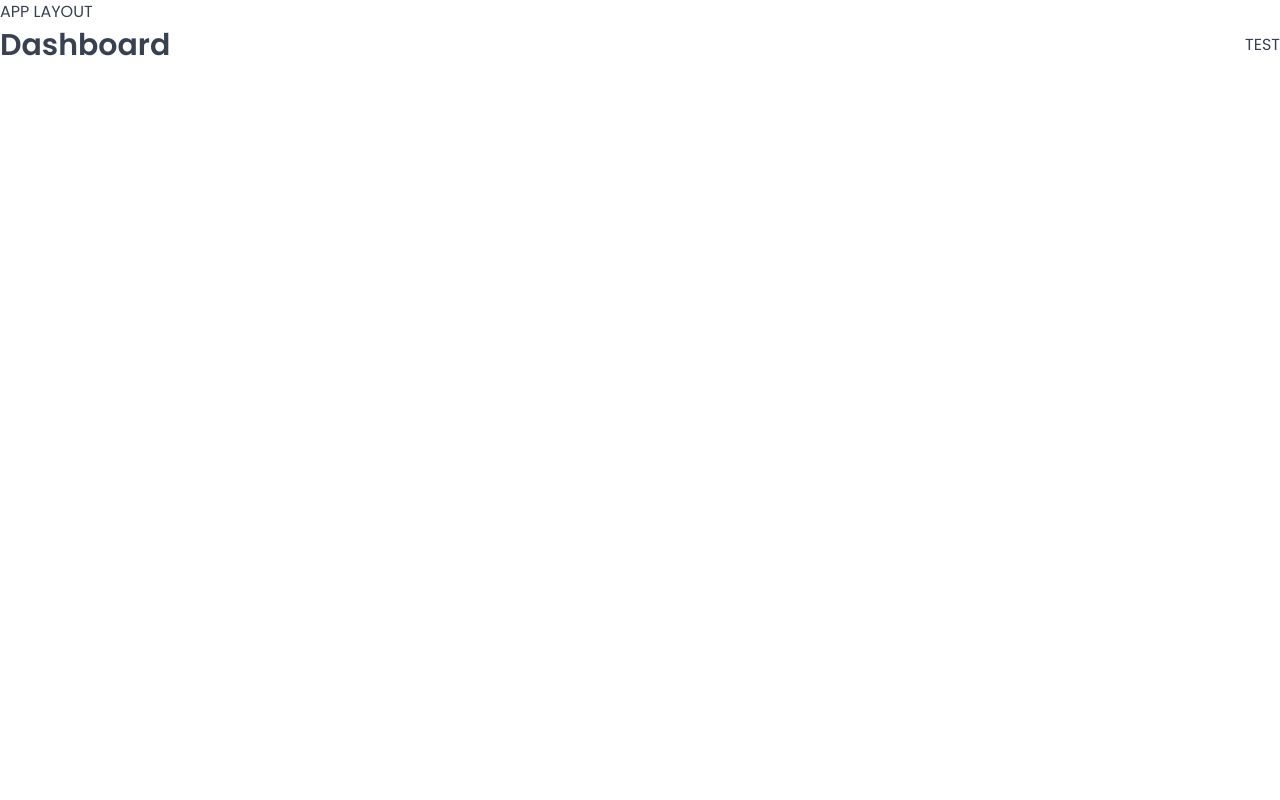
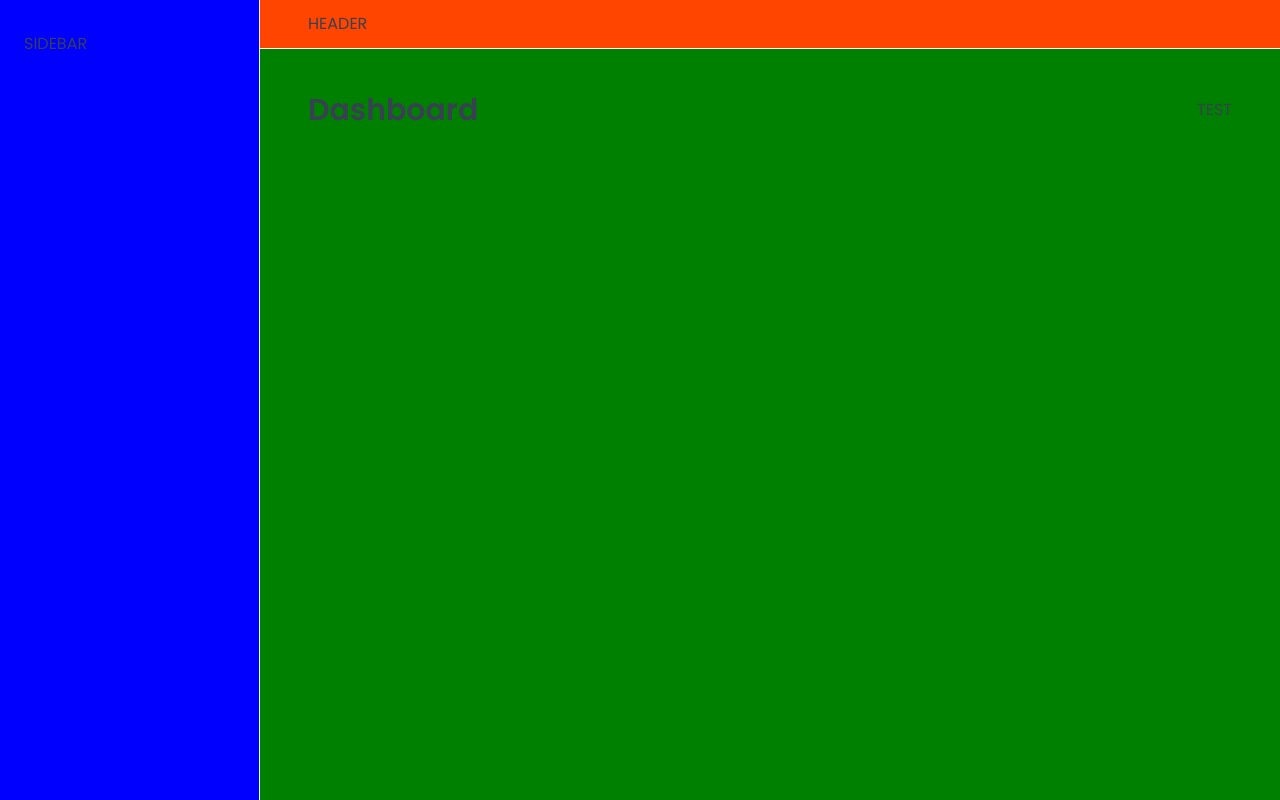
Before and after one commit to WojciechSadowskiNwD/The-Wild-Oasis, a React (Vite) app in the folder the-wild-oasis/: page /dashboard in a window 1280 px wide. Built offline with nearby package versions, Linux system fonts and the light colour scheme; a web font is replaced by a local one.

Commit message:
Created components - Sidebar, Header. Adding styled components to wrap content - Main and StyledAppLayout (element layout -> grid). Initial styling (ultimately view for desktop).

```diff
--- a/the-wild-oasis/src/ui/AppLayout.jsx
+++ b/the-wild-oasis/src/ui/AppLayout.jsx
@@ -1,12 +1,34 @@
-import { Outlet } from "react-router-dom"
+import { Outlet } from "react-router-dom";
+import styled from "styled-components";
+import Header from "./Header";
+import Sidebar from "./Sidebar";
+
+const StyledAppLayout = styled.div`
+    display: grid;
+    grid-template-columns: 26rem 1fr;
+    grid-template-rows: auto 1fr;
+    height: 100vh;
+`;
+
+const Main = styled.main`
+    background-color: green;
+    padding: 4rem 4.8rem 6.4rem;
+`;
+
+
 
 function AppLayout() {
-    return (
-        <div>
-            <p>APP LAYOUT</p>
-            <Outlet/>
-        </div>
-    )
+	return (
+		<StyledAppLayout>
+			<Header />
+			<Sidebar />
+			<Main>
+				<Outlet />
+			</Main>
+		</StyledAppLayout>
+	);
 }
 
-export default AppLayout
+export default AppLayout;
+
+// Utworzone komponenty - Sidebar, Header. Dodanie styled conponents do owinięcia treści - Main i StyledAppLayout( układ elementów -> grid ). Wstępne stylowanie (docelowo view dla desktop).
--- /dev/null
+++ b/the-wild-oasis/src/ui/Header.jsx
@@ -0,0 +1,13 @@
+import styled from "styled-components";
+
+const StyledHeader = styled.header`
+	background-color: orangered;
+	padding: 1.2rem 4.8rem;
+    border-bottom: 1px solid var(--color-grey-100);
+`;
+
+function Header() {
+	return <StyledHeader>HEADER</StyledHeader>;
+}
+
+export default Header;
--- /dev/null
+++ b/the-wild-oasis/src/ui/Sidebar.jsx
@@ -0,0 +1,19 @@
+import styled from "styled-components"
+
+const StyledSidebar = styled.aside`
+    background-color: blue;
+    padding: 3.2rem 2.4rem;
+    border-right: 1px solid var(--color-grey-100);
+
+    grid-row: 1 / -1;
+`;
+
+function Sidebar() {
+    return (
+        <StyledSidebar>
+            SIDEBAR
+        </StyledSidebar>
+    )
+}
+
+export default Sidebar
```
